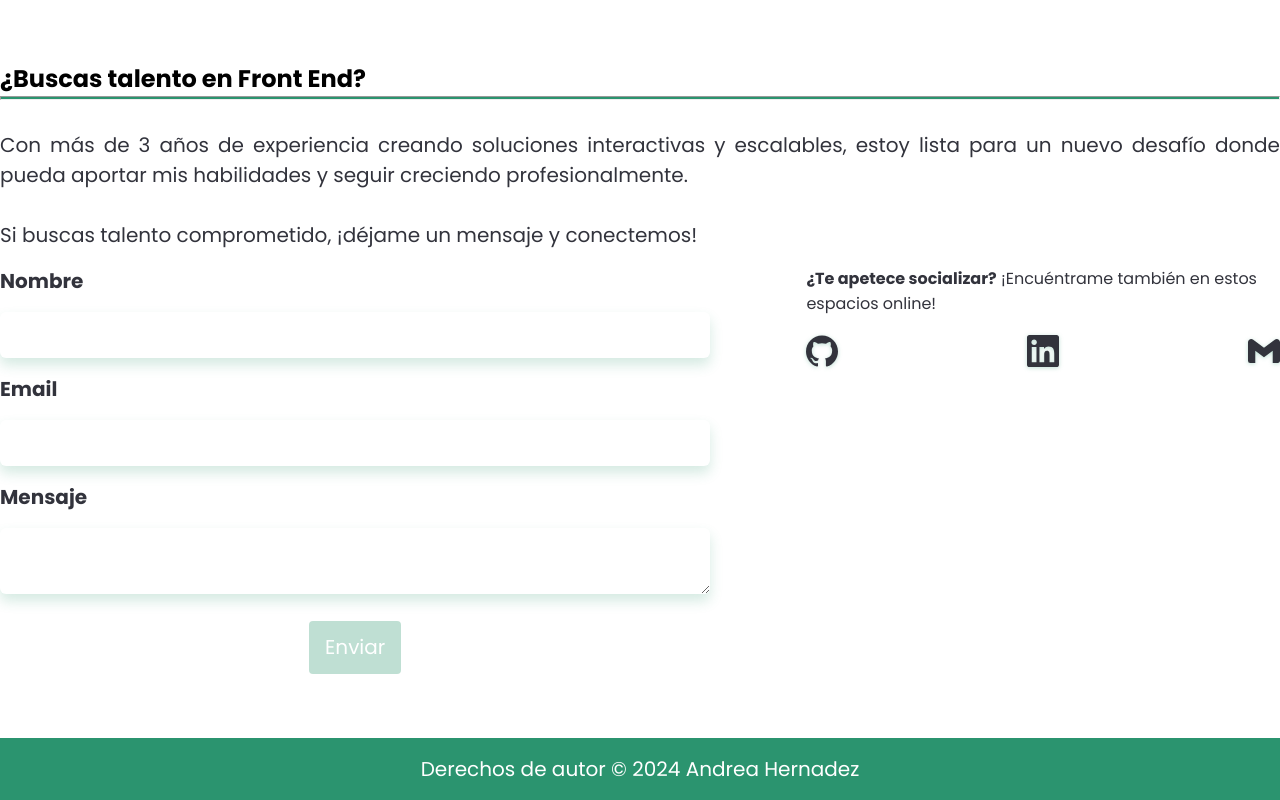
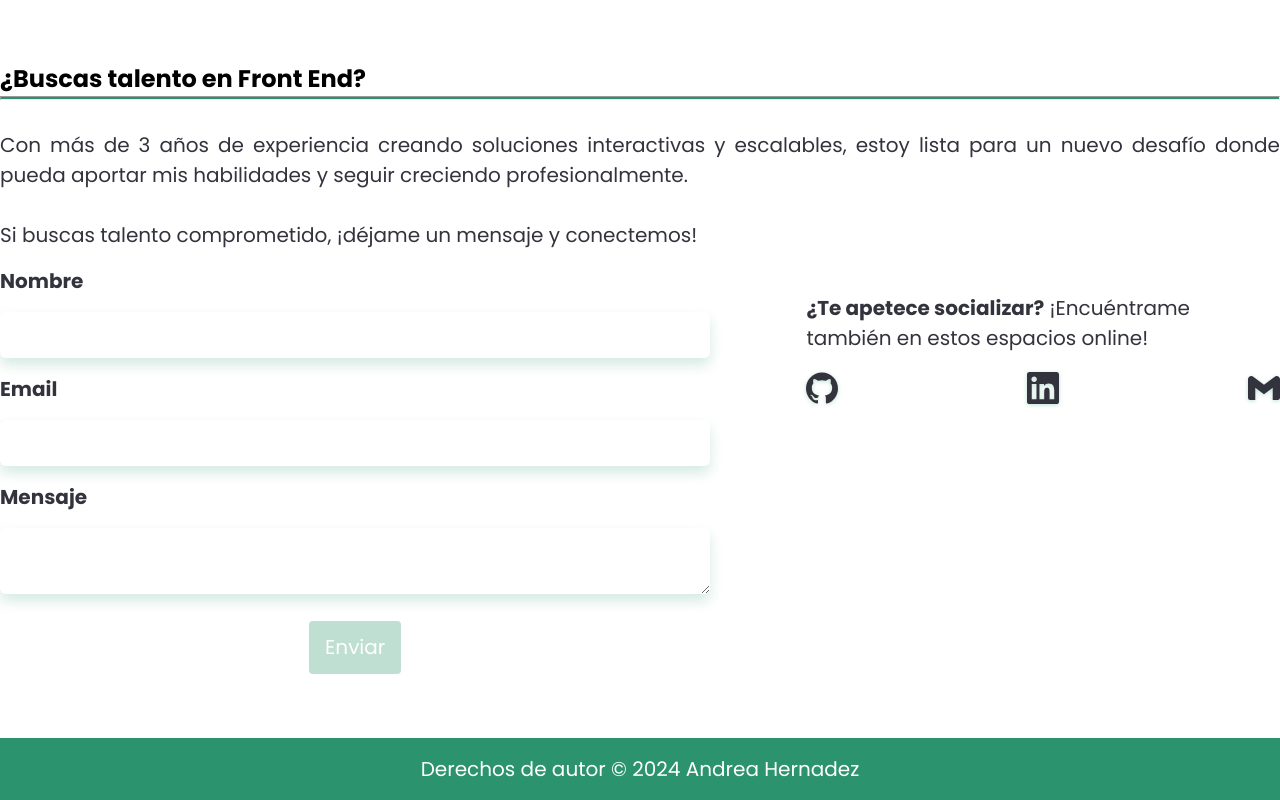
Before and after one commit to andreajhl/portFolio, a Next.js app: page / in a window 1280 px wide. Shown: the part 3259-4059 px from the top of the page. Built offline with nearby package versions, Linux system fonts and the light colour scheme.

Commit message:
feat: change styles section contact

```diff
--- a/src/components/contact/index.jsx
+++ b/src/components/contact/index.jsx
@@ -1,5 +1,5 @@
 import Form from '@components/form';
-import SocialLinks from '@components/socialLinks';
+import SocialLinks from '@components/networkLinks';
 import wordings from '@wordings';
 import './styles.scss';
 
--- a/src/components/contact/styles.scss
+++ b/src/components/contact/styles.scss
@@ -38,6 +38,10 @@
     gap: 3rem;
     align-items: flex-start;
     grid-template-columns: 1.2fr .8fr;
+
+    .network-links {
+      margin-top: 1.7rem;
+    }
   }
 
   .contact-text {
--- a/src/components/socialLinks/index.jsx
+++ b/src/components/networkLinks/index.jsx
@@ -3,20 +3,20 @@ import wordings from '@wordings/index';
 import Link from 'next/link';
 import './styles.scss';
 
-const SocialLinks = () => {
+const NetworkLinks = () => {
   const { contact: { channels } } = wordings;
 
   return (
-    <section className='social-links'>
-      <h4 className='social-links-title'>
-        <strong>{channels.strong}</strong> {channels.content}
+    <section className='network-links'>
+      <h4 className='network-links-title'>
+        <b>{channels.strong}</b> {channels.content}
       </h4>
-      <div className='social-links-icons'>
+      <div className='network-links-icons'>
         <Link
           href='https://github.com/andreajhl'
           rel='noopener noreferrer'
           aria-label='Visit my GitHub profile'
-          className='social-links-icon'
+          className='network-links-icon'
           target='_blank'
         >
           <SiGithub />
@@ -24,7 +24,7 @@ const SocialLinks = () => {
         <Link
           href='https://www.linkedin.com/in/andreahernandez29/'
           rel='noopener noreferrer'
-          className='social-links-icon'
+          className='network-links-icon'
           aria-label='Visit my LinkedIn profile'
           target='_blank'
         >
@@ -33,7 +33,7 @@ const SocialLinks = () => {
         <Link
           href='mailto:andreajhl29@gmail.com'
           rel='noopener noreferrer'
-          className='social-links-icon'
+          className='network-links-icon'
           aria-label='Send me an email'
           target='_blank'
         >
@@ -44,4 +44,4 @@ const SocialLinks = () => {
   );
 };
 
-export default SocialLinks;
+export default NetworkLinks;
--- a/src/components/socialLinks/styles.scss
+++ b/src/components/networkLinks/styles.scss
@@ -2,7 +2,7 @@
 @import '../../styles/variables';
 @import '../../styles/mixins';
 
-.social-links {
+.network-links {
   @include display-flex(center);
   flex-direction: column;
   gap: 1rem;
@@ -27,13 +27,13 @@
 }
 
 @include tablet {
-  .social-links {
+  .network-links-title {
     font-size: 1.125rem;
   }
 }
 
 @include desktop {
-  .social-links {
+  .network-links-title {
     font-size: 1.25rem;
   }
 }
```
